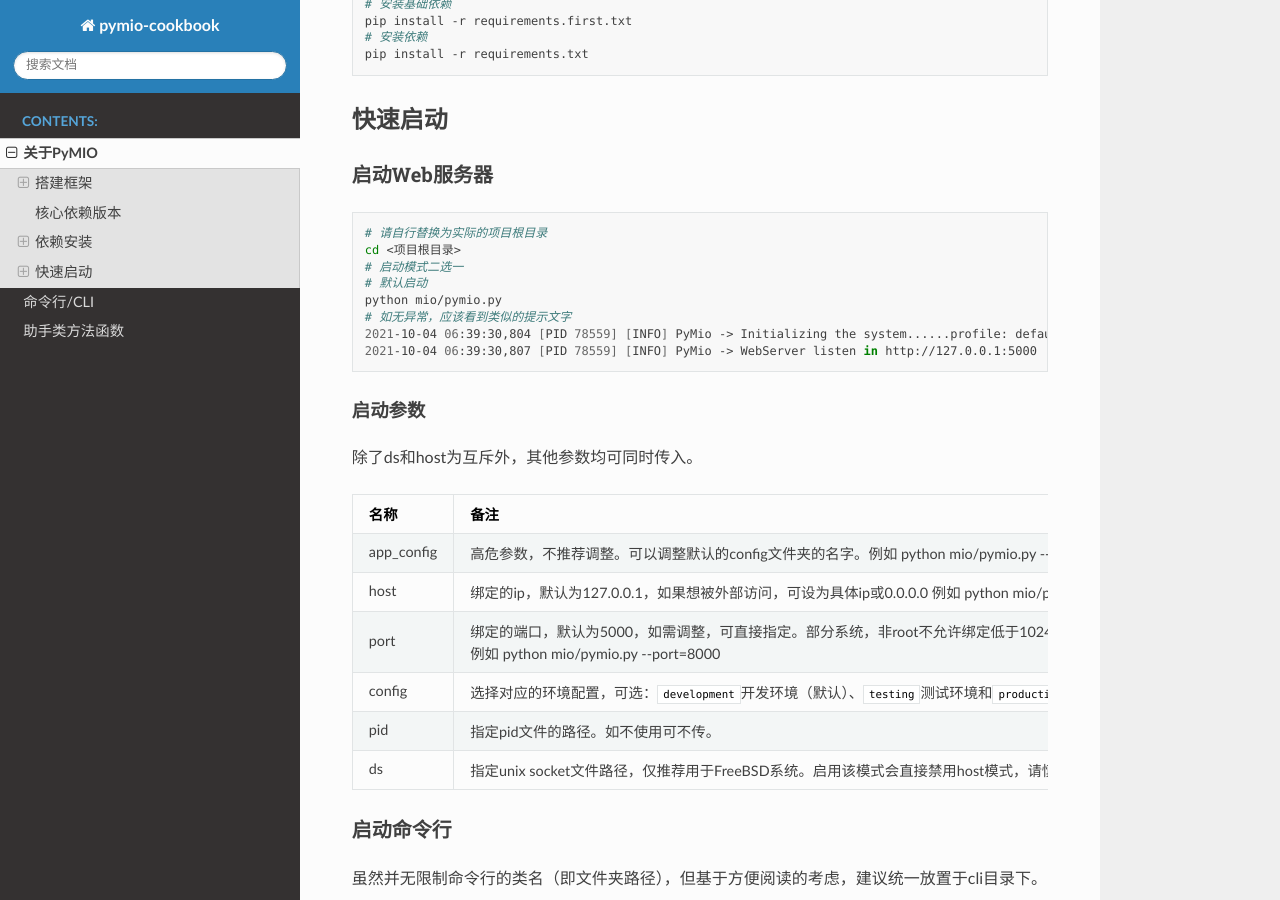
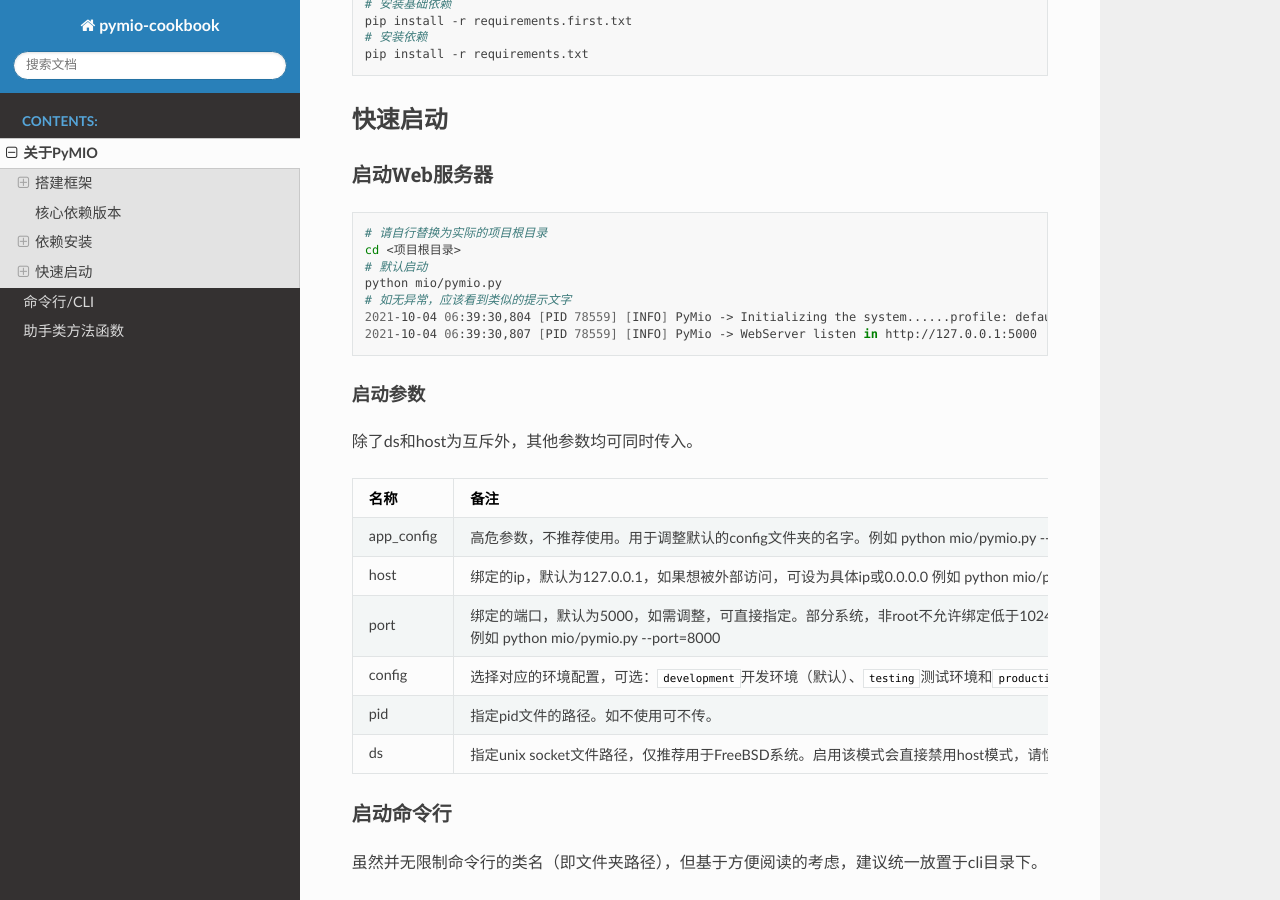
Before and after one commit to 0ldm0s/pymio-book, a Sphinx documentation site: the page built from source/zh-cn/home.md, in a window 1280 px wide and 900 px high, scrolled down 5864 px. Built offline with Sphinx 7.4.7 and the Read the Docs theme 2.0.0, drawn with Linux system fonts in a browser that asks for light colours.

Commit message:
修复几个文本错误的地方

````diff
--- a/source/zh-cn/home.md
+++ b/source/zh-cn/home.md
@@ -304,7 +304,6 @@
 ```shell
 # 请自行替换为实际的项目根目录
 cd <项目根目录>
-# 启动模式二选一
 # 默认启动
 python mio/pymio.py
 # 如无异常，应该看到类似的提示文字
@@ -318,7 +317,7 @@
 
 | 名称       | 备注                                                         |
 | ---------- | ------------------------------------------------------------ |
-| app_config | 高危参数，不推荐调整。可以调整默认的config文件夹的名字。例如 python mio/pymio.py --app_config=config1 |
+| app_config | 高危参数，不推荐使用。用于调整默认的config文件夹的名字。例如 python mio/pymio.py --app_config=config1 |
 | host       | 绑定的ip，默认为127.0.0.1，如果想被外部访问，可设为具体ip或0.0.0.0 例如 python mio/pymio.py --host=0.0.0.0 |
 | port       | 绑定的端口，默认为5000，如需调整，可直接指定。部分系统，非root不允许绑定低于1024的端口号。<br />例如 python mio/pymio.py --port=8000 |
 | config     | 选择对应的环境配置，可选：`development`开发环境（默认）、`testing`测试环境和`production`生产环境 |
````
Also changed, not shown: README.md (+2 -14 lines).
